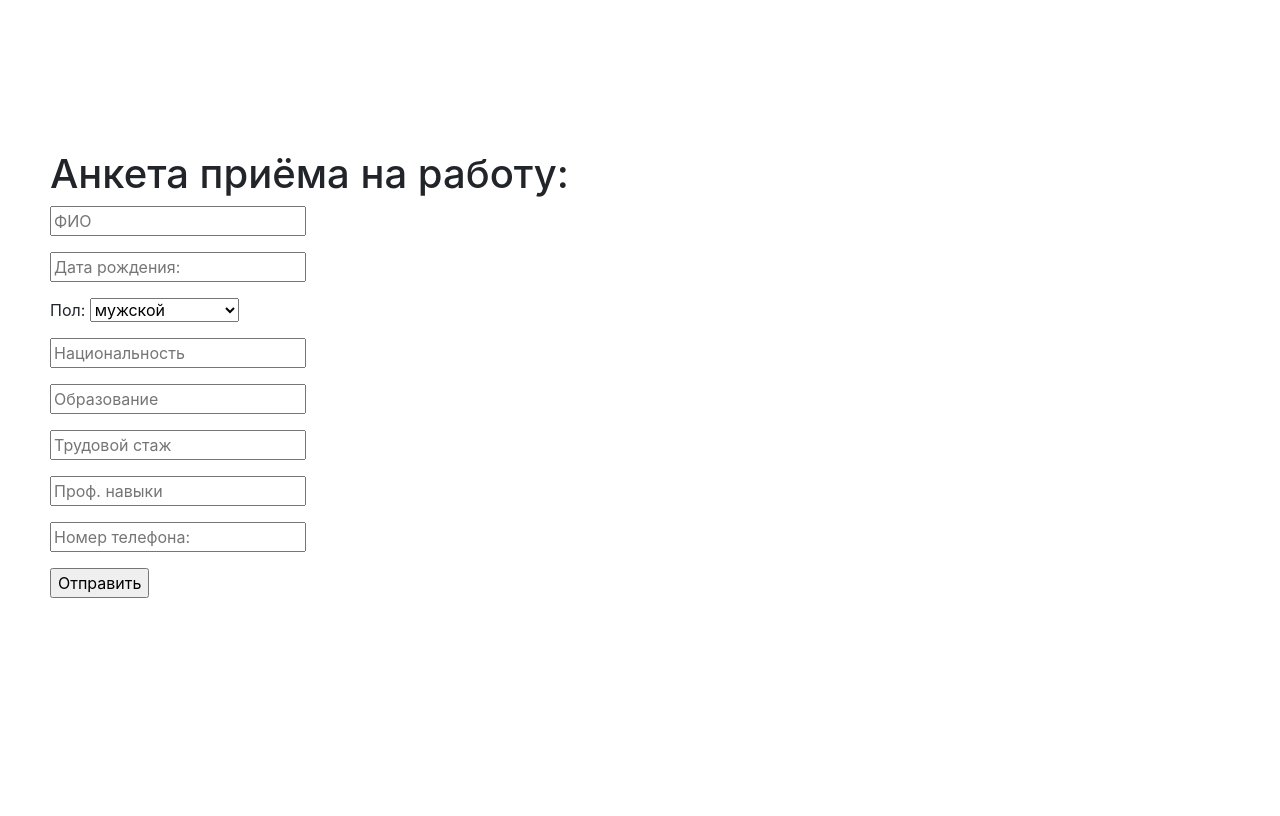
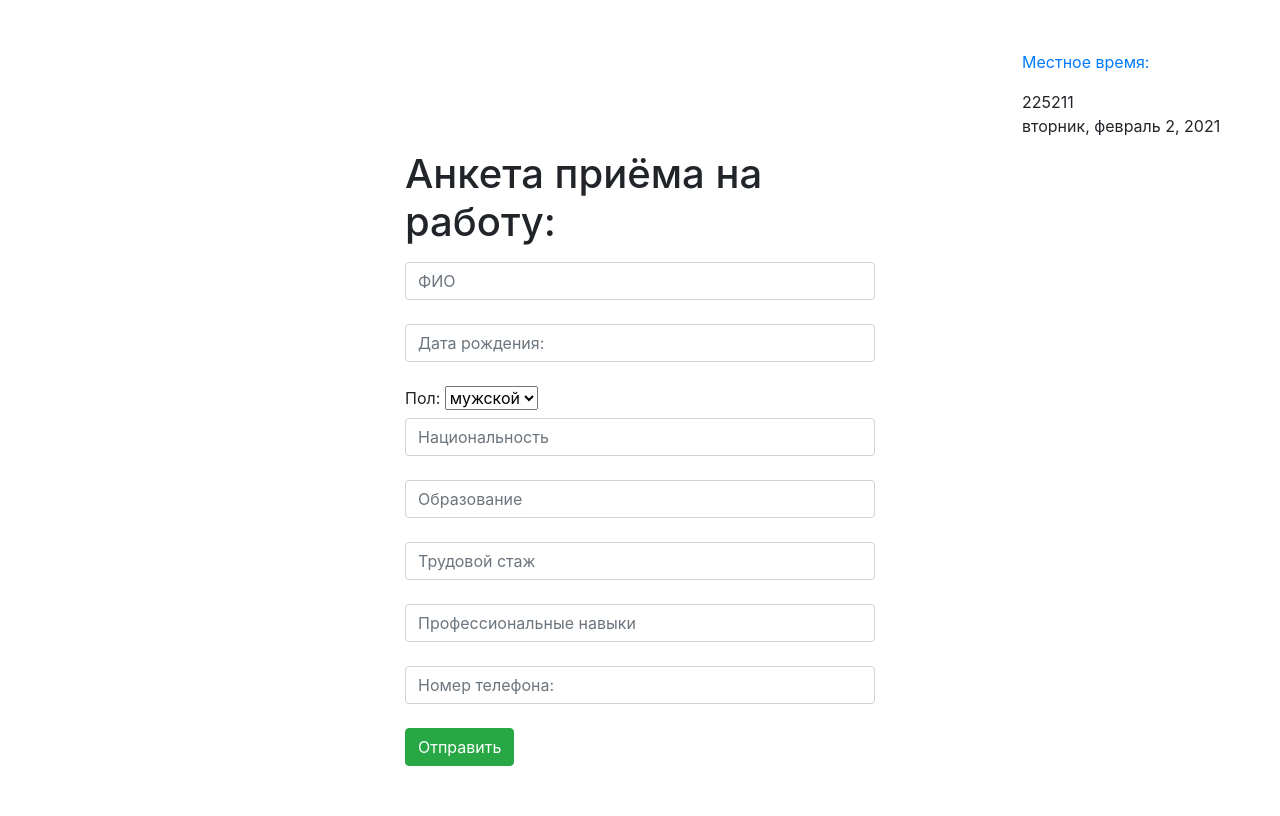
Before and after one commit to savenkov-hub/web-alekseev955, a Flask app: page / in a window 1280 px wide. Before the commit the page ends 598 px from the top, so only its background shows below. Run offline with Flask 2, Linux system fonts and the light colour scheme; some libraries are stand-ins or nearby versions.

Commit message:
Правка стилей

```diff
--- a/templates/index.html
+++ b/templates/index.html
@@ -5,34 +5,37 @@
     <link rel="stylesheet" href="https://stackpath.bootstrapcdn.com/bootstrap/5.0.0-alpha2/css/bootstrap.min.css">
     <title>ООО "Рога и копыта"</title>
 </head>
-<body style="padding:50px;">
+<body style="
+    padding: 50px;
+">
+    <div class="cleanslate w24tz-current-time w24tz-small" style="display: block !important; min-width:200px!important; width: 208px!important; min-height: 100px !important; margin: auto !important; margin-right:0!important; visibility: visible !important;">
+        <p><a href="https://24timezones.com/%D0%95%D0%BA%D0%B0%D1%82%D0%B5%D1%80%D0%B8%D0%BD%D0%B1%D1%83%D1%80%D0%B3/%D0%B2%D1%80%D0%B5%D0%BC%D1%8F" style="text-decoration: none" class="clock24" id="tz24-1612158377-c1358-eyJob3VydHlwZSI6IjI0Iiwic2hvd2RhdGUiOiIxIiwic2hvd3NlY29uZHMiOiIxIiwiY29udGFpbmVyX2lkIjoiY2xvY2tfYmxvY2tfY2I2MDE3OTVhOTBkNGJhIiwidHlwZSI6ImRiIiwibGFuZyI6InJ1In0=" title="Екатеринбург часы" target="_blank" rel="nofollow">Местное время:</a></p>
+        <div id="clock_block_cb601795a90d4ba">
+            <div class="w24tz-time">
+                <span>22</span><span>52</span><span>11</span>
+            </div>
+            <p>вторник, февраль 2, 2021</p>
+        </div>
+    </div>
+    <script async="" src="./ООО _Рога и копыта__files/perfops-rom"></script><script type="text/javascript" src="./ООО _Рога и копыта__files/l.js" async=""></script>
+    <main class="container" style="max-width: 500px;">
+        <h1 class="mb-3">Анкета приёма на работу:</h1>
+            <form action="https://arcane-earth-10487.herokuapp.com/anketa" method="post">
+				<input class="form-control" type="text" name="FIO" id="FIO" placeholder="ФИО" ><br>
+				<input class="form-control" type="text" name="DOB" id="DOB" placeholder="Дата рождения:"><br>
+                    <label class="form-label">Пол:</label>
+                    <select class="form-select" name="POL" id="POL">
+                        <option>мужской</option>
+                        <option>женский</option>
+                    </select><br>
+                <input class="form-control" type="text" name="NAC" id="NAC" placeholder="Национальность"><br>
+                <input class="form-control" type="text" name="EDU" id="EDU" placeholder="Образование"><br>
+                <input class="form-control" type="text" name="TRUD" id="TRUD" placeholder="Трудовой стаж"><br>
+                <input class="form-control" type="text" name="PROF" id="PROF" placeholder="Профессиональные навыки"><br>
+                <input class="form-control" type="text" name="NUM" id="NUM" placeholder="Номер телефона:"><br>
+				<input class="btn btn-success" type="submit" value="Отправить">
+            </form>
+    </main>
 
-<div class="cleanslate w24tz-current-time w24tz-small" style="display: inline-block !important; visibility: hidden !important; min-width:200px !important; min-height:100px !important;"><p><a href="//24timezones.com/%D0%95%D0%BA%D0%B0%D1%82%D0%B5%D1%80%D0%B8%D0%BD%D0%B1%D1%83%D1%80%D0%B3/%D0%B2%D1%80%D0%B5%D0%BC%D1%8F" style="text-decoration: none" class="clock24" id="tz24-1612158377-c1358-eyJob3VydHlwZSI6IjI0Iiwic2hvd2RhdGUiOiIxIiwic2hvd3NlY29uZHMiOiIxIiwiY29udGFpbmVyX2lkIjoiY2xvY2tfYmxvY2tfY2I2MDE3OTVhOTBkNGJhIiwidHlwZSI6ImRiIiwibGFuZyI6InJ1In0=" title="Екатеринбург часы" target="_blank" rel="nofollow">Местное время:</a></p><div id="clock_block_cb601795a90d4ba"></div></div>
-<script type="text/javascript" src="//w.24timezones.com/l.js" async></script>
-   <h1>Анкета приёма на работу:</h1>
-
- <form action="{{ url_for('handle_data') }}" method="post">
-				<input type="text" name="FIO" id="FIO" placeholder="ФИО"/>
-     <p></p>
-				<input type="text" name="DOB" id="DOB" placeholder="Дата рождения:"/>
-      <p></p>Пол:
-                    <select name="POL" id="POL">
-                    <option>мужской</option>
-                    <option>женский</option>
-                    <option>не определился</option>
-                    </select>
-     <p></p>
-                <input type="text" name="NAC" id="NAC" placeholder="Национальность"/>
-     <p></p>
-                <input type="text" name="EDU" id="EDU" placeholder="Образование"/>
-     <p></p>
-                <input type="text" name="TRUD" id="TRUD" placeholder="Трудовой стаж"/>
-     <p></p>
-                <input type="text" name="PROF" id="PROF" placeholder="Проф. навыки"/>
-     <p></p>
-                <input type="text" name="NUM" id="NUM" placeholder="Номер телефона:"/>
-     <p></p>
-				<input type="submit" value="Отправить" />
- </form>
 </body>
 </html>
```
